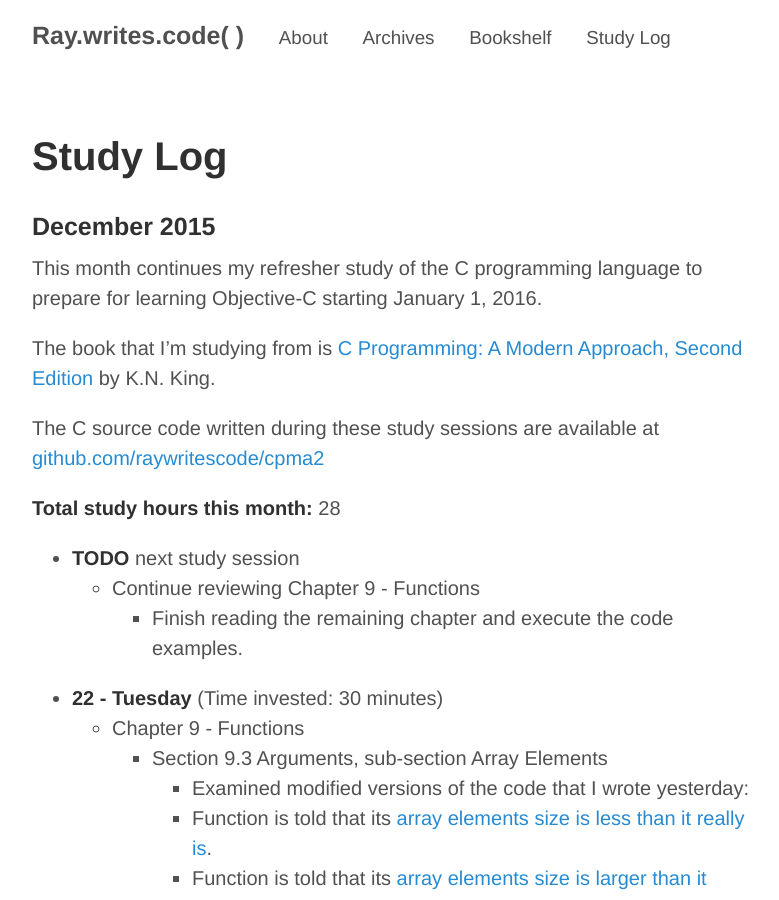
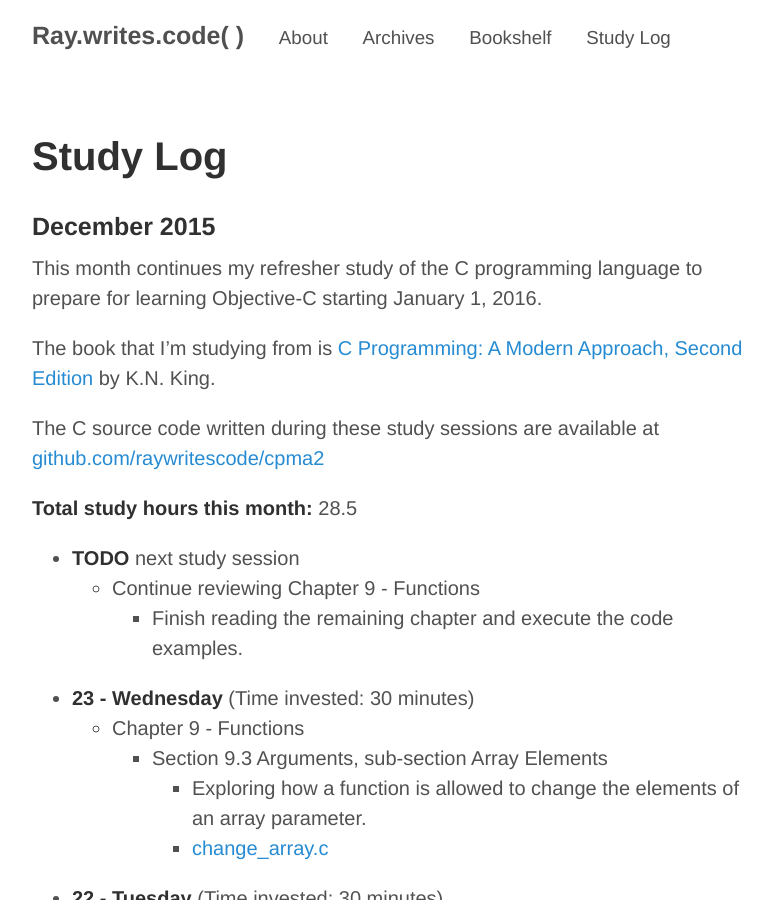
Before and after one commit to raywritescode/raywritescode.github.io, a Jekyll site: the page built from studylog.md, in a window 1280 px wide and 900 px high. Shown: the whole window, without its empty margins (248-1027 px from the left). Built offline with Jekyll 4.4.1, drawn with Linux system fonts in a browser that asks for light colours; Markdown is read by kramdown in place of the engine named in the settings.

Commit message:
Updated studylog.md - Study session (30 minutes) Wednesday 2015-12-23

```diff
--- a/studylog.md
+++ b/studylog.md
@@ -11,11 +11,17 @@ The book that I'm studying from is [C Programming: A Modern Approach, Second Edi
 
 The C source code written during these study sessions are available at [github.com/raywritescode/cpma2](https://github.com/raywritescode/cpma2)
 
-**Total study hours this month:** 28
+**Total study hours this month:** 28.5
 
 * **TODO** next study session
    - Continue reviewing Chapter 9 - Functions
       * Finish reading the remaining chapter and execute the code examples.
+
+* **23 - Wednesday** (Time invested: 30 minutes)
+   - Chapter 9 - Functions
+      * Section 9.3 Arguments, sub-section Array Elements
+         - Exploring how a function is allowed to change the elements of an array parameter.
+         - [change_array.c](https://github.com/raywritescode/cpma2/blob/39401b0ec868bd8198287deea091178d91f59288/ch09/review/change_array.c)
 
 * **22 - Tuesday** (Time invested: 30 minutes)
    - Chapter 9 - Functions
```
